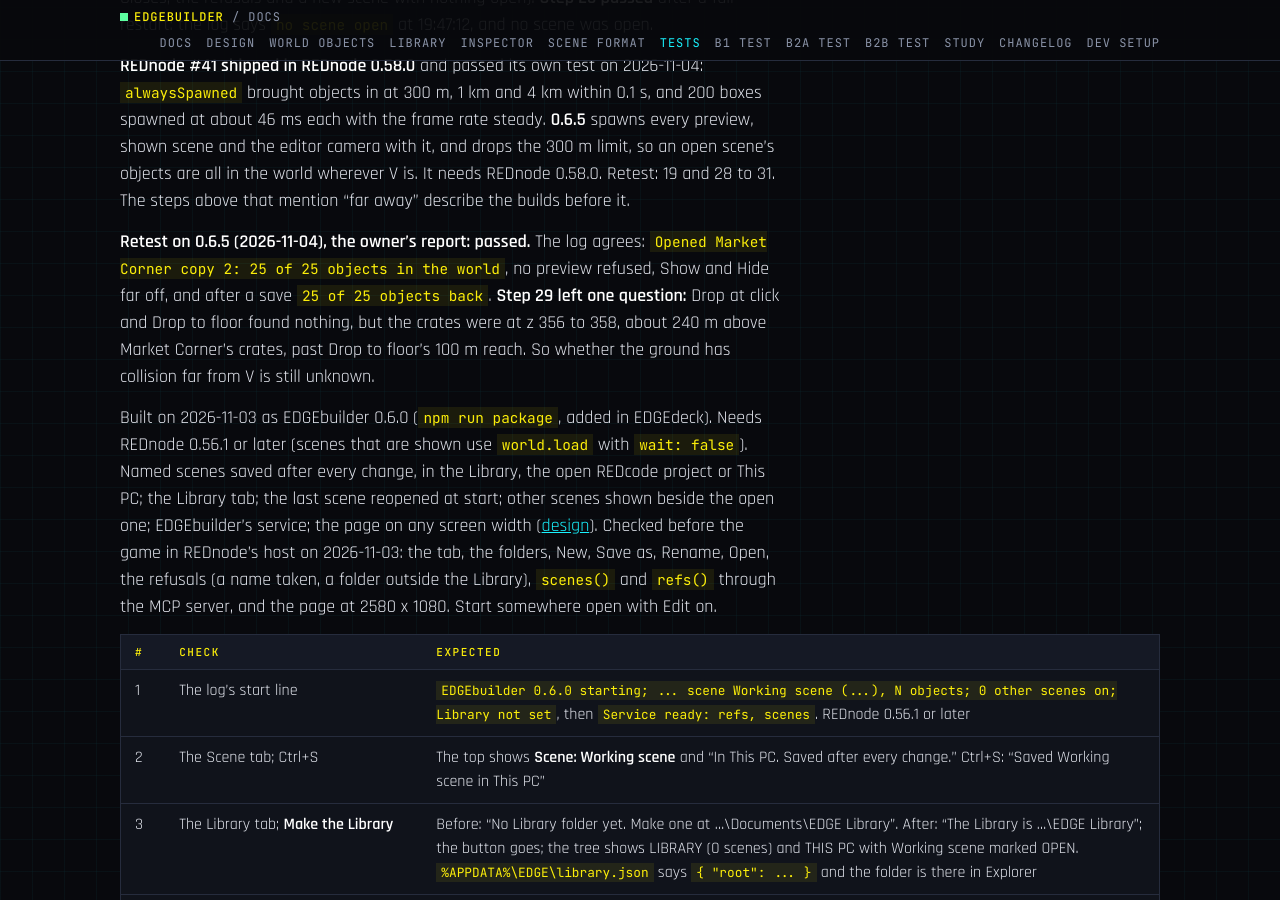
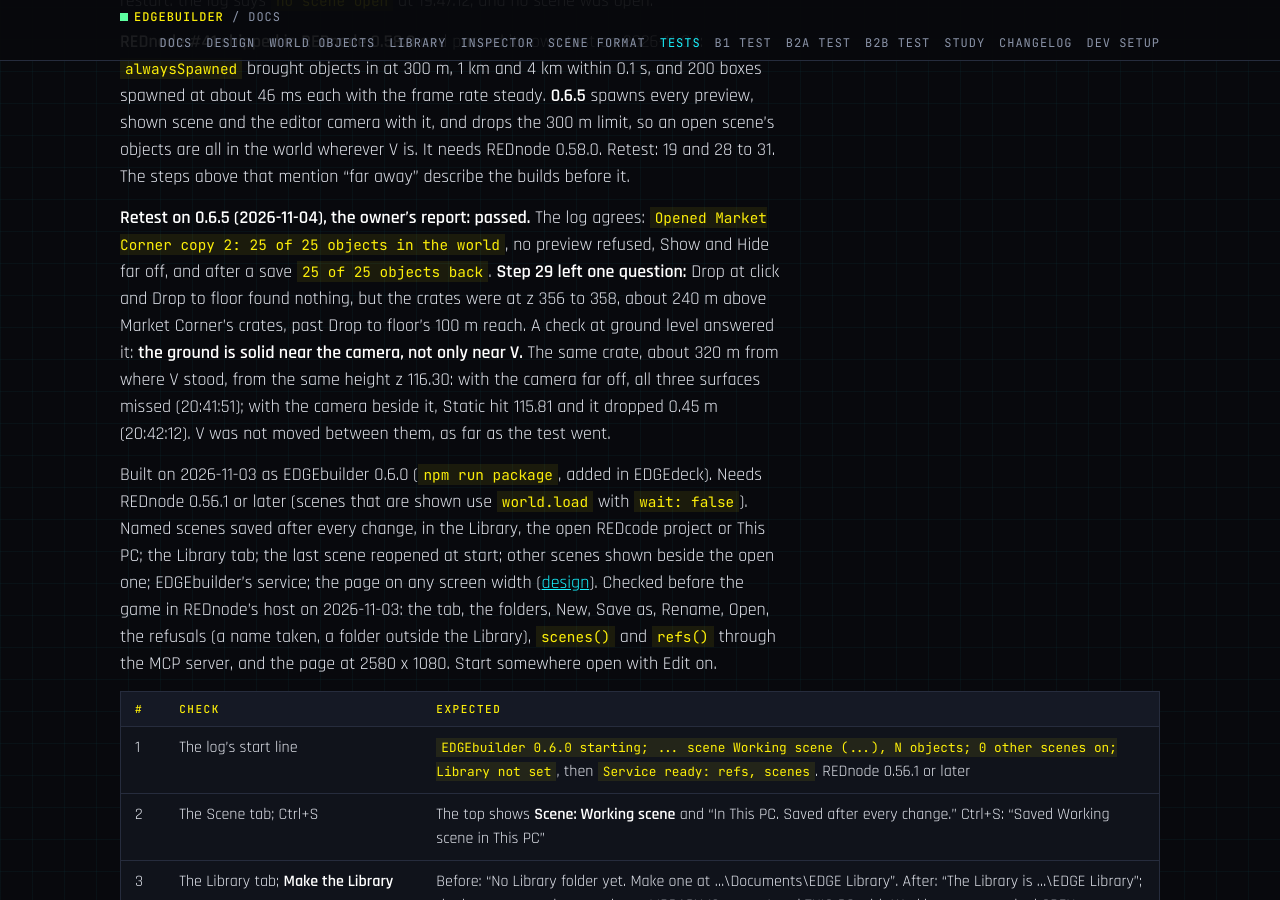
Before and after one commit to Edgemodders/EDGEbuilder, a Jekyll site: the page built from docs/testing.md, in a window 1280 px wide and 900 px high, scrolled down 17049 px. Built offline with Jekyll 4.4.1, drawn with Linux system fonts in a browser that asks for light colours; some of the changed text lies outside the part shown.

Commit message:
Tests: the ground is solid near the camera, from the step 29 check
Co-Authored-By: Claude Opus 5.5 <noreply@anthropic.com>

```diff
--- a/docs/testing.md
+++ b/docs/testing.md
@@ -333,7 +333,7 @@ The owner reports the other steps done on 0.6.0. Step 13 passed on 0.6.0: with t
 
 **REDnode #41 shipped in REDnode 0.58.0** and passed its own test on 2026-11-04: `alwaysSpawned` brought objects in at 300 m, 1 km and 4 km within 0.1 s, and 200 boxes spawned at about 46 ms each with the frame rate steady. **0.6.5** spawns every preview, shown scene and the editor camera with it, and drops the 300 m limit, so an open scene's objects are all in the world wherever V is. It needs REDnode 0.58.0. Retest: 19 and 28 to 31. The steps above that mention "far away" describe the builds before it.
 
-**Retest on 0.6.5 (2026-11-04), the owner's report: passed.** The log agrees: `Opened Market Corner copy 2: 25 of 25 objects in the world`, no preview refused, Show and Hide far off, and after a save `25 of 25 objects back`. **Step 29 left one question:** Drop at click and Drop to floor found nothing, but the crates were at z 356 to 358, about 240 m above Market Corner's crates, past Drop to floor's 100 m reach. So whether the ground has collision far from V is still unknown.
+**Retest on 0.6.5 (2026-11-04), the owner's report: passed.** The log agrees: `Opened Market Corner copy 2: 25 of 25 objects in the world`, no preview refused, Show and Hide far off, and after a save `25 of 25 objects back`. **Step 29 left one question:** Drop at click and Drop to floor found nothing, but the crates were at z 356 to 358, about 240 m above Market Corner's crates, past Drop to floor's 100 m reach. A check at ground level answered it: **the ground is solid near the camera, not only near V.** The same crate, about 320 m from where V stood, from the same height z 116.30: with the camera far off, all three surfaces missed (20:41:51); with the camera beside it, Static hit 115.81 and it dropped 0.45 m (20:42:12). V was not moved between them, as far as the test went.
 
 Built on 2026-11-03 as EDGEbuilder 0.6.0 (`npm run package`, added in EDGEdeck). Needs REDnode 0.56.1 or later (scenes that are shown use `world.load` with `wait: false`). Named scenes saved after every change, in the Library, the open REDcode project or This PC; the Library tab; the last scene reopened at start; other scenes shown beside the open one; EDGEbuilder's service; the page on any screen width ([design](design.md#scenes-and-the-library-b3-2)). Checked before the game in REDnode's host on 2026-11-03: the tab, the folders, New, Save as, Rename, Open, the refusals (a name taken, a folder outside the Library), `scenes()` and `refs()` through the MCP server, and the page at 2580 x 1080. Start somewhere open with Edit on.
 
```
Also changed, not shown: other parts of docs/testing.md (+1 -1 lines).
